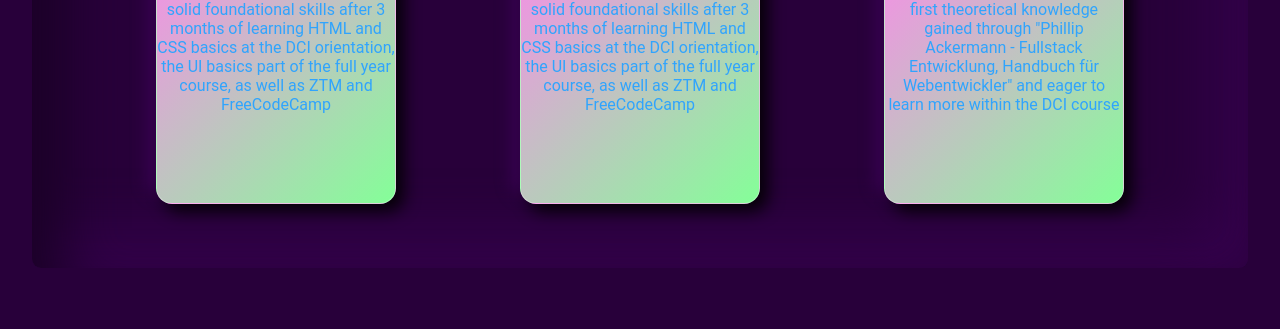
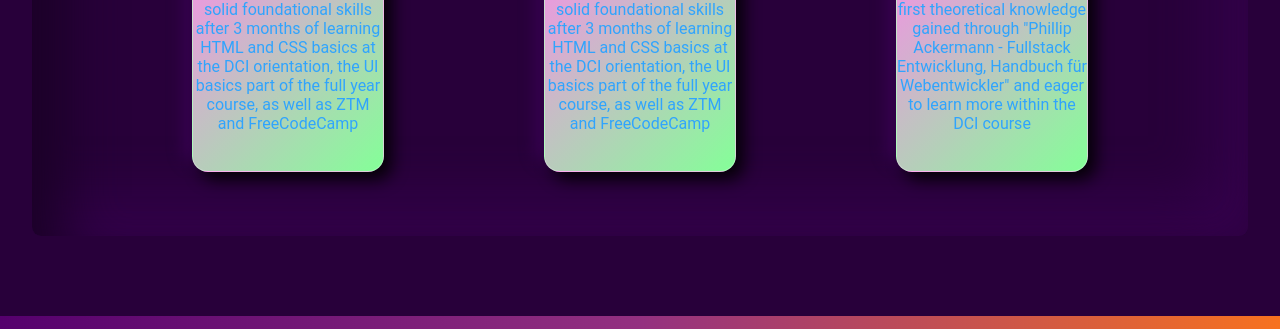
Before and after one commit to Squasmn/3DaysPortfolio, a plain HTML site: page index.html in a window 1280 px wide. Shown: the part 2643-2972 px from the top of the page. Drawn offline with Linux system fonts and the light colour scheme.

Commit message:
last push for today i swear

```diff
--- a/src/scss/style.scss
+++ b/src/scss/style.scss
@@ -345,8 +345,8 @@ hr {
   justify-content: space-evenly;
   margin-top: 5%;
   .card {
-    width: 15rem;
-    height: 18rem;
+    width: 12rem;
+    height: 16rem;
     background: linear-gradient(135deg, #ff85ec 0%, #84ff98 100%);
     border-radius: 16px;
     box-shadow: 8px 8px 16px #060008, -8px -8px 16px #3b0056;
```
Also changed, not shown: src/scss/style.css.
